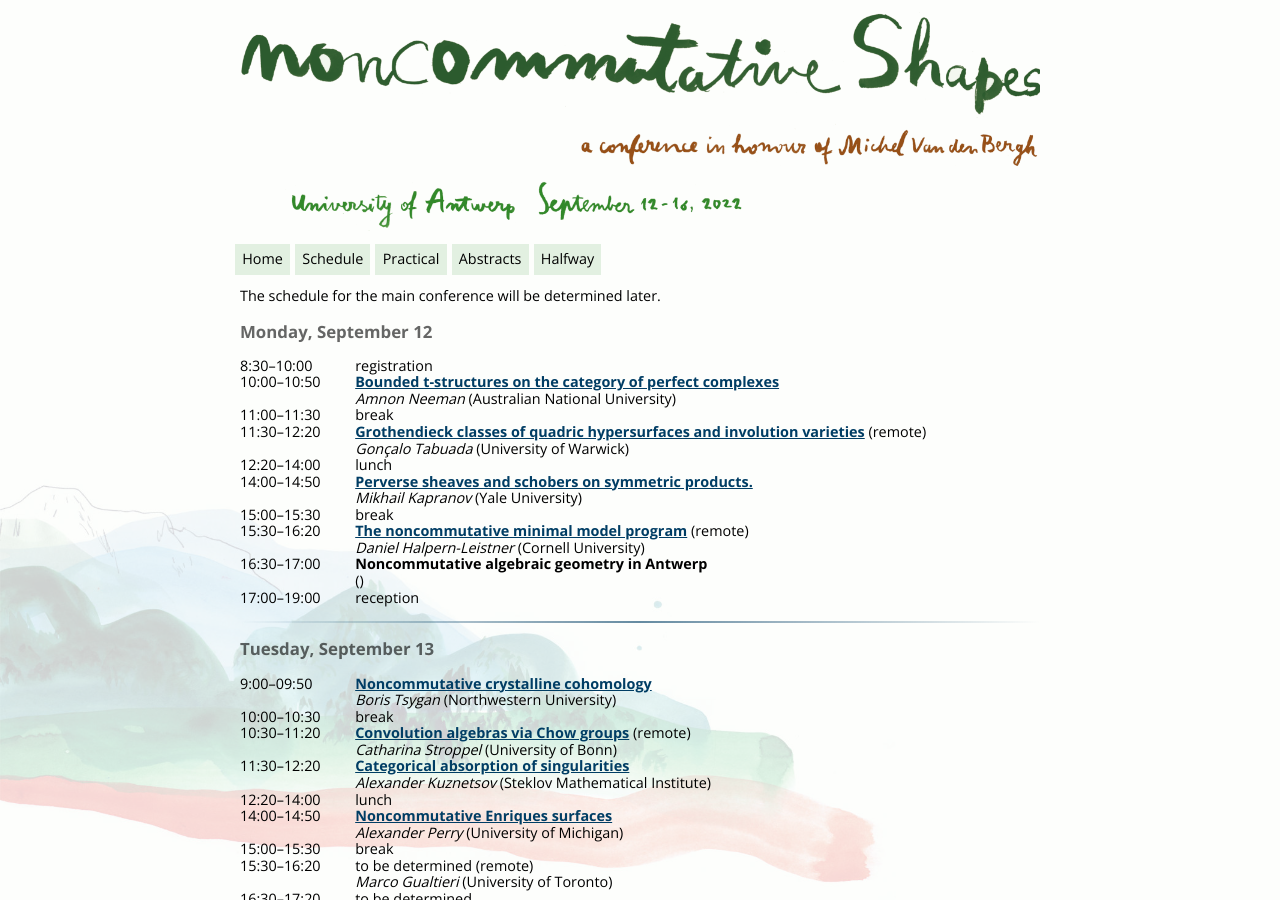
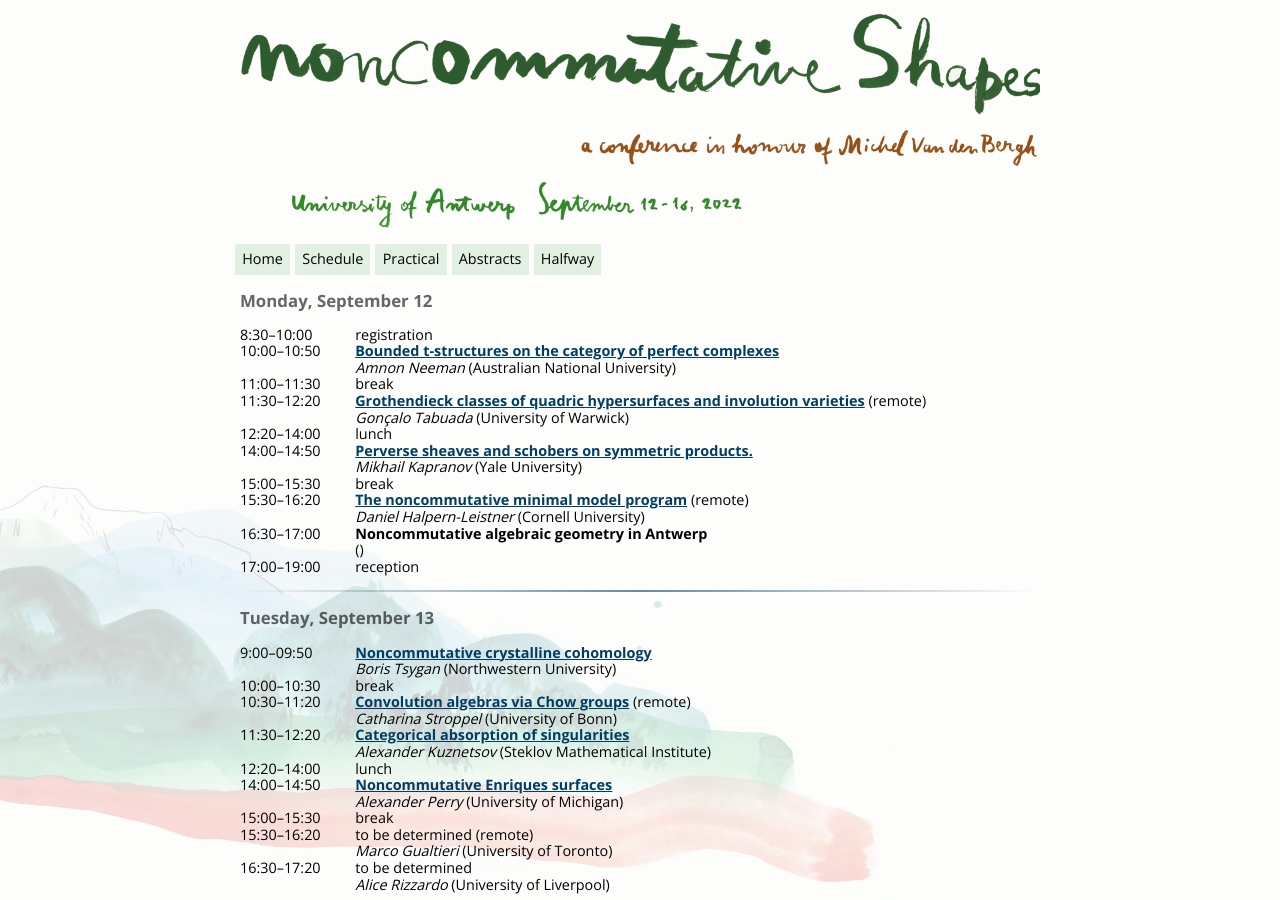
Before and after one commit to ncag-info/antwerp-2020, a Jekyll site: the page built from schedule.html, in a window 1280 px wide and 900 px high. Built offline with Jekyll 4.4.1, drawn with Linux system fonts in a browser that asks for light colours; nearby versions of some CDN libraries; library files that are not in the unit come from our copies; formulas are drawn with MathJax 3.

Commit message:
Remove warning

```diff
--- a/schedule.html
+++ b/schedule.html
@@ -2,8 +2,6 @@
 layout: default
 permalink: /schedule
 ---
-
-The schedule for the main conference will be determined later.
 
 
 <!--
```
